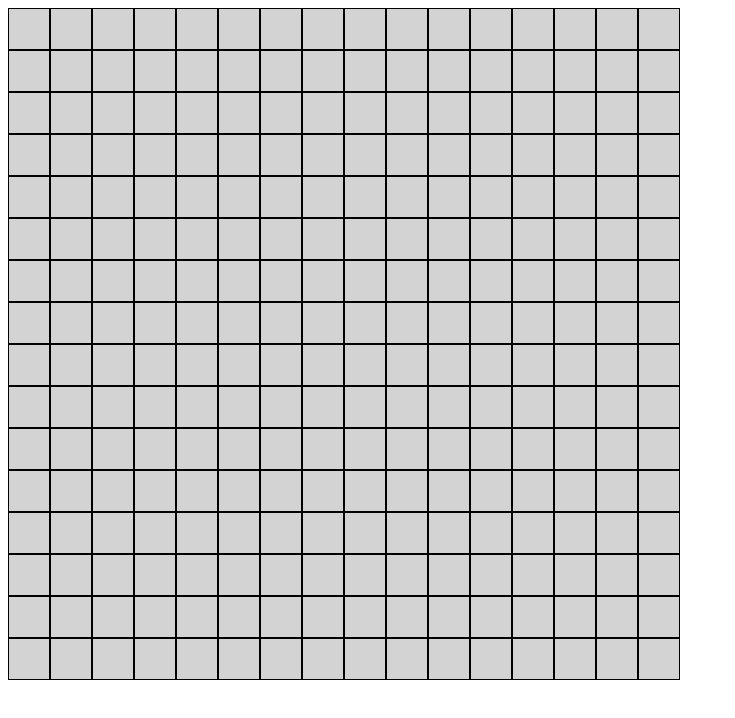
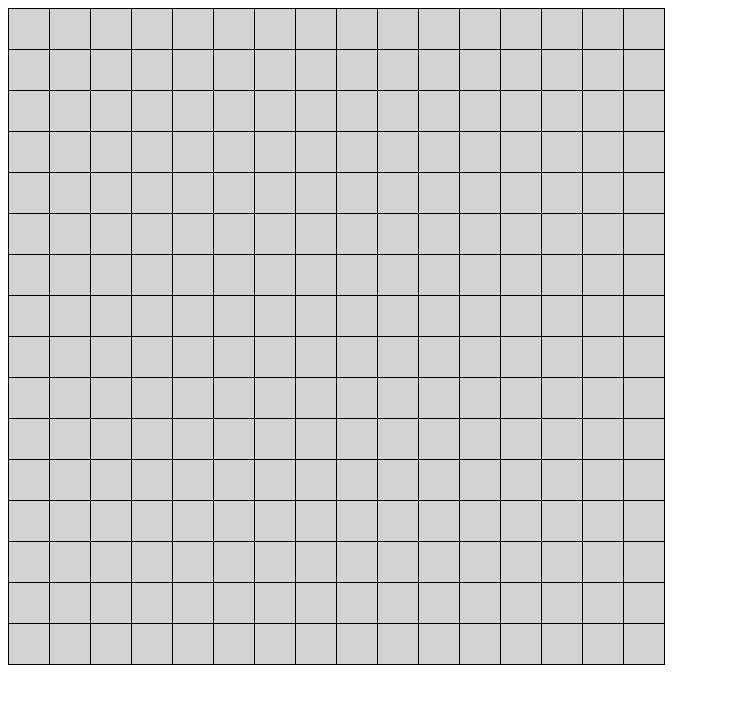
Before and after one commit to denyo177/Etch-a-Sketch, a plain HTML site: page index.html in a window 1280 px wide. Shown: the whole page, without its empty margins (0-735 px from the left). Drawn offline with Linux system fonts and the light colour scheme.

Commit message:
Remove double borders

```diff
--- a/script.js
+++ b/script.js
@@ -11,6 +11,18 @@ for (i = 0; i < columns; i++) {
         const row = document.createElement('div');
         row.classList.add('row');
         //row.textContent = i + "-" + j;
+        //only set left border except for last column to prevent double borders
+        if (i === 15) {
+            row.style.borderLeft = "1px solid black";
+            row.style.borderRight = "1px solid black";
+        } else {
+            row.style.borderLeft = '1px solid black';
+        }
+        row.style.borderTop = '1px solid black';
+        //Set Bottom Border only for last items in each column
+        if (j === 15) {
+            row.style.borderBottom = '1px solid black';
+        }
 
         column.appendChild(row);
      }
--- a/style.css
+++ b/style.css
@@ -19,7 +19,7 @@
     /* display: flex;
     flex: auto; */
     background-color: #d3d3d3;
-    border: 1px solid black;
+    /* border: 1px solid grey; */
     /* margin: 1px; */
     width: 40px;
     height: 40px;
```
